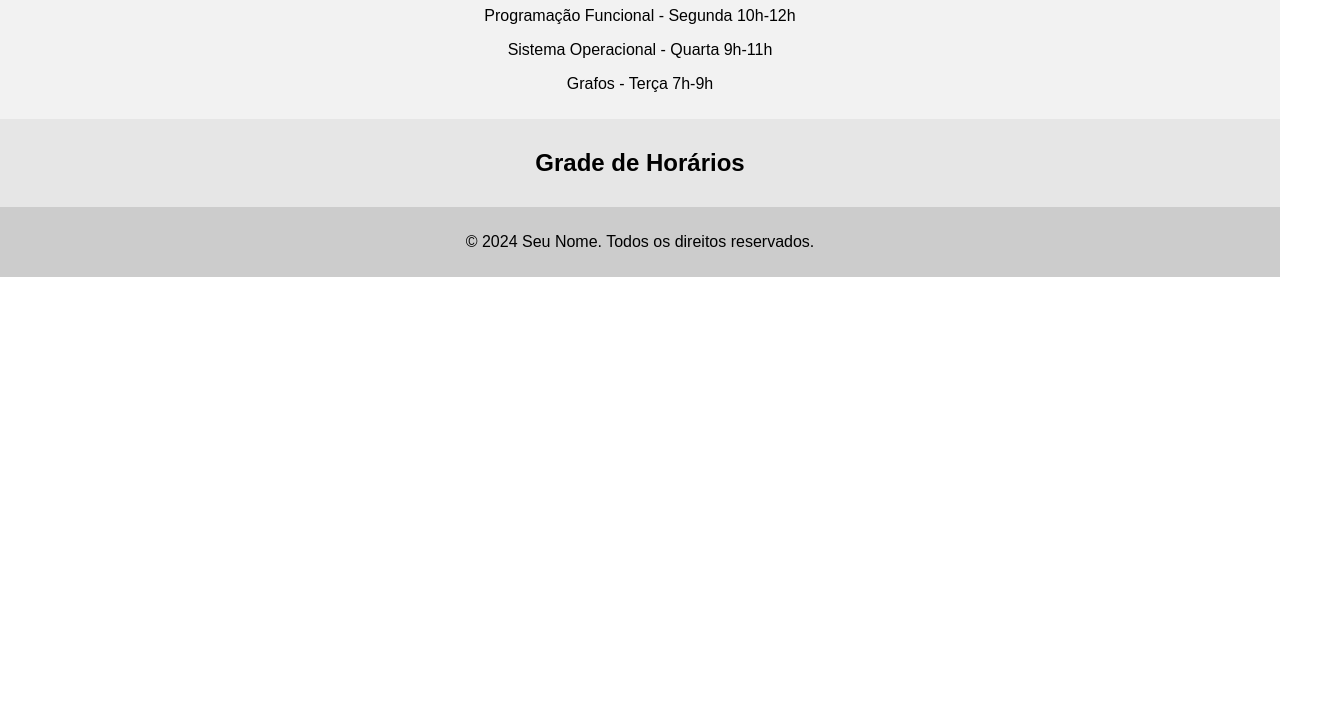
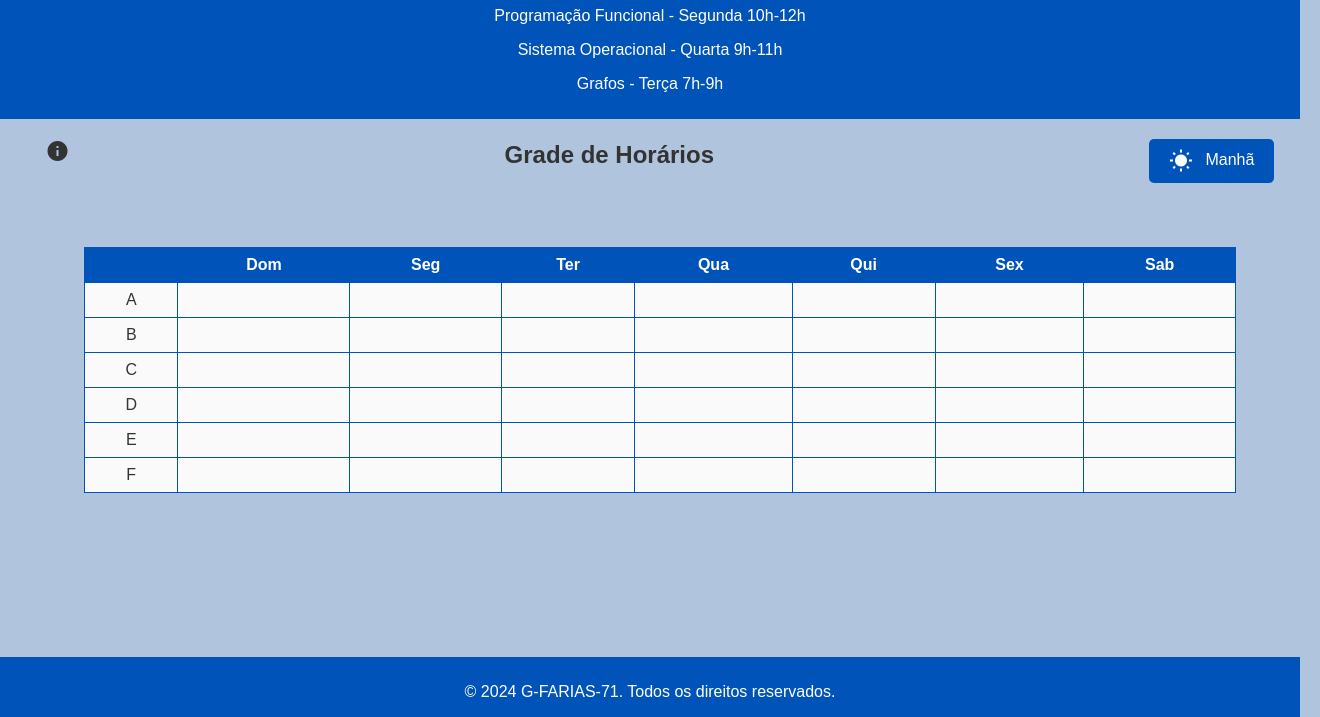
Before and after one commit to G-FARIAS-71/unifor_matricula_helper, a plain HTML site: page index.html in a window 1280 px wide. Shown: the part 83-800 px from the top of the page, 1320 px wide, since content can reach past the window. Drawn offline with Linux system fonts and the light colour scheme.

Commit message:
Update files
A bunch of changes

```diff
--- /dev/null
+++ b/assets/css/grade.css
@@ -0,0 +1,62 @@
+.secao.grade {
+    display: flex;
+    flex-direction: column;
+    align-items: center;
+    padding: 20px;
+}
+
+.secao.grade h2,
+#grade-info,
+#turno-btn {
+    margin: 0 2%;
+}
+
+.secao.grade h2 {
+    margin: 2px 0;
+}
+
+#turno-btn .material-icons {
+    vertical-align: middle;
+    margin-right: 8px;
+}
+
+.secao.grade > div {
+    display: flex;
+    justify-content: space-between;
+    width: 100%;
+}
+
+#grade-horarios {
+    width: 90%;
+    border-collapse: collapse;
+    margin: 5%;
+}
+
+#grade-horarios th, #grade-horarios td {
+    border: 1px solid var(--cor-fundo-superior-inferior);
+    padding: 8px;
+    text-align: center;
+}
+
+#grade-horarios th {
+    background-color: var(--cor-fundo-superior-inferior);
+    color: var(--cor-texto-superior-inferior);
+}
+
+#grade-horarios td {
+    background-color: var(--cor-fundo-grade-td);
+}
+
+#turno-btn {
+    padding: 10px 20px;
+    background-color: var(--cor-fundo-superior-inferior);
+    color: var(--cor-texto-superior-inferior);
+    border: none;
+    border-radius: 5px;
+    cursor: pointer;
+    font-size: 1em;
+}
+
+#turno-btn:hover {
+    background-color: var(--cor-fundo-superior-inferior-dark);
+}
--- /dev/null
+++ b/assets/css/root.css
@@ -0,0 +1,8 @@
+:root {
+    --cor-fundo-principal: #B0C4DE;
+    --cor-texto-principal: #333333;
+    --cor-fundo-superior-inferior: #0054b9;
+    --cor-fundo-superior-inferior-dark: #003f7f;
+    --cor-texto-superior-inferior: #ffffff;
+    --cor-fundo-grade-td: #fafafa;
+}
--- /dev/null
+++ b/assets/css/template.css
@@ -0,0 +1,32 @@
+body {
+    margin: 0;
+    padding: 0;
+    font-family: Arial, sans-serif;
+    overflow-x: hidden;
+    background-color: var(--cor-fundo-principal);
+    color: var(--cor-texto-principal);
+}
+
+.secao {
+    width: 100%;
+    text-align: center;
+    padding: 10px;
+}
+
+.superior {
+    height: 20%;
+    background-color: var(--cor-fundo-superior-inferior);
+    color: var(--cor-texto-superior-inferior);
+}
+
+.grade {
+    height: 75%;
+}
+
+.inferior {
+    height: 5%;
+    background-color: var(--cor-fundo-superior-inferior);
+    color: var(--cor-texto-superior-inferior);
+    position: fixed;
+    bottom: 0;
+}
--- /dev/null
+++ b/assets/js/grade.js
@@ -0,0 +1,82 @@
+let grade = document.getElementById('grade-horarios');
+
+let turno = 0;
+
+const turno_btn = document.getElementById('turno-btn');
+
+function construirGrade(){
+    grade.innerHTML = `            <tr>
+    <th></th>
+    <th>Dom</th>
+    <th>Seg</th>
+    <th>Ter</th>
+    <th>Qua</th>
+    <th>Qui</th>
+    <th>Sex</th>
+    <th>Sab</th>
+</tr>`;
+    const horarios = turno !== 2 ? ['A', 'B', 'C', 'D', 'E', 'F'] : ['A', 'B', 'C', 'D'];
+    horarios.forEach(horario => {
+        let row = grade.insertRow();
+        let cell = row.insertCell();
+        cell.textContent = horario;
+        for (let i = 0; i < 7; i++) {
+            row.insertCell();
+        }
+    });
+}
+
+function exibirGradeManha(){
+    turno = 0;
+    turno_btn.innerHTML = `
+    <span>
+        <i class="material-icons">
+            wb_sunny
+        </i>
+    </span> Manhã
+`;
+    construirGrade();
+    // TODO: lógica para buscar os horários da manhã
+}
+
+function exibirGradeTarde(){
+    turno = 1;
+    turno_btn.innerHTML = `
+    <span>
+        <i class="material-icons">
+            brightness_5
+        </i>
+    </span> Tarde
+`;
+    construirGrade();
+    // TODO: lógica para buscar os horários da tarde
+}
+
+function exibirGradeNoite(){
+    turno = 2;
+    turno_btn.innerHTML = `
+    <span>
+        <i class="material-icons">
+            brightness_3
+        </i>
+    </span> Noite
+`;
+    construirGrade();
+    // TODO: lógica para buscar os horários da noite
+}
+
+let grade_info = document.getElementById('grade-info');
+
+document.addEventListener('DOMContentLoaded', function() {
+    exibirGradeManha();
+
+    turno_btn.addEventListener('click', function() {
+        if (turno === 0) exibirGradeTarde();
+        else if (turno === 1) exibirGradeNoite();
+        else exibirGradeManha();
+    });
+
+    grade_info.addEventListener('click', function() {
+
+    })
+});
--- /dev/null
+++ b/assets/js/superior.js
@@ -0,0 +1,13 @@
+const formatarHorario = horario => horario.replace(/\b(\d)\b/g, '0$1');
+
+function adicionarDisciplina(disciplina) {
+    const disciplinaElement = document.createElement('p');
+    const horarioFormatado = formatarHorario(disciplina.horario);
+    disciplinaElement.textContent = `${disciplina.nome} - ${horarioFormatado}`;
+    return disciplinaElement;
+}
+
+document.addEventListener('DOMContentLoaded', function() {
+    const listaDisciplinas = document.getElementById('lista-disciplinas');
+    disciplinas.forEach(disciplina => listaDisciplinas.appendChild(adicionarDisciplina(disciplina)));
+});
--- /dev/null
+++ b/assets/lista_disciplinas/disciplinas.js
@@ -0,0 +1,20 @@
+const disciplinas = [
+    {
+        "nome" : "Programação Funcional",
+        "horario" : "Segunda 10h-12h",
+        "docente" : null,
+        "sala" : null
+    },
+    {
+        "nome": "Sistema Operacional",
+        "horario": "Quarta 9h-11h",
+        "docente": null,
+        "sala": null
+    },
+    {
+        "nome": "Grafos",
+        "horario": "Terça 7h-9h",
+        "docente": null,
+        "sala": null
+    }
+]
--- a/disciplinas.js
+++ /dev/null
@@ -1,20 +0,0 @@
-const disciplinas = [
-    {
-        "nome" : "Programação Funcional",
-        "horario" : "Segunda 10h-12h",
-        "docente" : null,
-        "sala" : null
-    },
-    {
-        "nome": "Sistema Operacional",
-        "horario": "Quarta 9h-11h",
-        "docente": null,
-        "sala": null
-    },
-    {
-        "nome": "Grafos",
-        "horario": "Terça 7h-9h",
-        "docente": null,
-        "sala": null
-    }
-]
--- a/index.html
+++ b/index.html
@@ -6,27 +6,66 @@
     <meta http-equiv="X-UA-Compatible" content="IE=edge">
     <!-- <link rel="shortcut icon" href="favicon.ico" type="image/x-icon"> -->
     <title>Planejamento de Aulas - Unifor</title>
-    <link rel="stylesheet" href="styles.css">
-    <script src="disciplinas.js"></script>
-    <script src="script.js" defer></script>
+    <link href="https://fonts.googleapis.com/icon?family=Material+Icons" rel="stylesheet">
+    <link rel="stylesheet" href="assets/css/root.css">
+    <link rel="stylesheet" href="assets/css/template.css">
+    <link rel="stylesheet" href="assets/css/superior.css">
+    <link rel="stylesheet" href="assets/css/grade.css">
+    <link rel="stylesheet" href="assets/css/inferior.css">
+    <script src="assets/lista_disciplinas/disciplinas.js"></script>
+    <script src="assets/js/superior.js" defer></script>
+    <script src="assets/js/grade.js" defer></script>
 </head>
 <body>
-    <div class="secao-superior">
-        <h1>Disciplinas Oferecidas</h1>
+    <div class="secao superior">
+        <h1>
+            Disciplinas Oferecidas
+        </h1>
         <div id="lista-disciplinas">
-            <!-- As disciplinas serão adicionadas aqui pelo JavaScript -->
+            <!-- As disciplinas serão adicionadas aqui pelo superior.js -->
         </div>
     </div>
 
-    <div class="secao-media">
-        <!-- Grade de horários -->
-        <h2>Grade de Horários</h2>
-        <!-- Estrutura da grade de horários -->
+    <div class="secao grade">
+        <div>
+            <i class="material-icons" id="grade-info">
+                info
+            </i>
+
+            <h2>
+                Grade de Horários
+            </h2>
+
+            </button>
+            <button id="turno-btn">
+                <span>
+                    <i class="material-icons">
+                        wb_sunny
+                    </i>
+                </span> Manhã
+            </button>
+        </div>
+        <table id="grade-horarios">
+            <!-- Cabeçalho da Tabela -->
+            <tr>
+                <th></th>
+                <th>Dom</th>
+                <th>Seg</th>
+                <th>Ter</th>
+                <th>Qua</th>
+                <th>Qui</th>
+                <th>Sex</th>
+                <th>Sab</th>
+            </tr>
+            <!-- Linhas da Tabela -->
+            <!-- As linhas serão adicionadas dinamicamente pelo JavaScript -->
+        </table>
     </div>
 
-    <div class="secao-inferior">
+
+    <div class="secao inferior">
         <!-- Copyright -->
-        <p>&copy; 2024 Seu Nome. Todos os direitos reservados.</p>
+        <p>&copy; 2024 G-FARIAS-71. Todos os direitos reservados.</p>
     </div>
 </body>
 </html>
--- a/script.js
+++ /dev/null
@@ -1,9 +0,0 @@
-document.addEventListener('DOMContentLoaded', function() {
-    const listaDisciplinas = document.getElementById('lista-disciplinas');
-
-    disciplinas.forEach(disciplina => {
-        const disciplinaElement = document.createElement('p');
-        disciplinaElement.textContent = `${disciplina.nome} - ${disciplina.horario}`;
-        listaDisciplinas.appendChild(disciplinaElement);
-    });
-});
--- a/styles.css
+++ /dev/null
@@ -1,26 +0,0 @@
-body {
-    margin: 0;
-    padding: 0;
-    font-family: Arial, sans-serif;
-}
-
-.secao-superior {
-    height: 20%;
-    background-color: #f2f2f2;
-    text-align: center;
-    padding: 10px;
-}
-
-.secao-media {
-    height: 75%;
-    background-color: #e6e6e6;
-    text-align: center;
-    padding: 10px;
-}
-
-.secao-inferior {
-    height: 5%;
-    background-color: #cccccc;
-    text-align: center;
-    padding: 10px;
-}
```
Also changed, not shown: assets/css/inferior.css (added), assets/css/superior.css (added).
